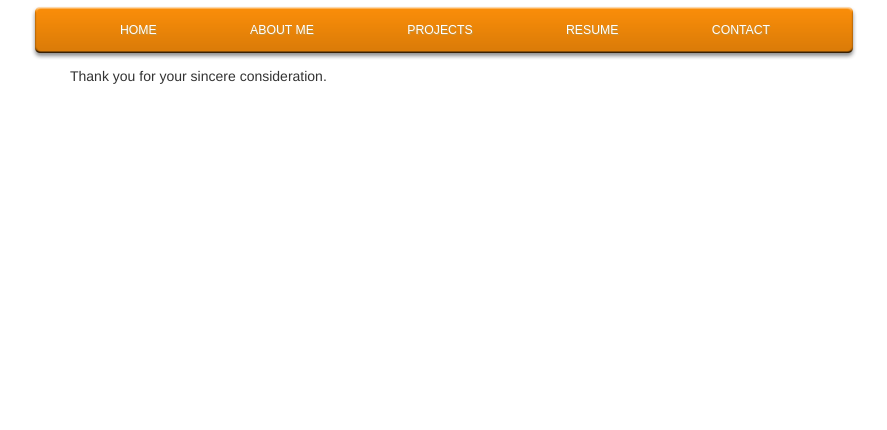
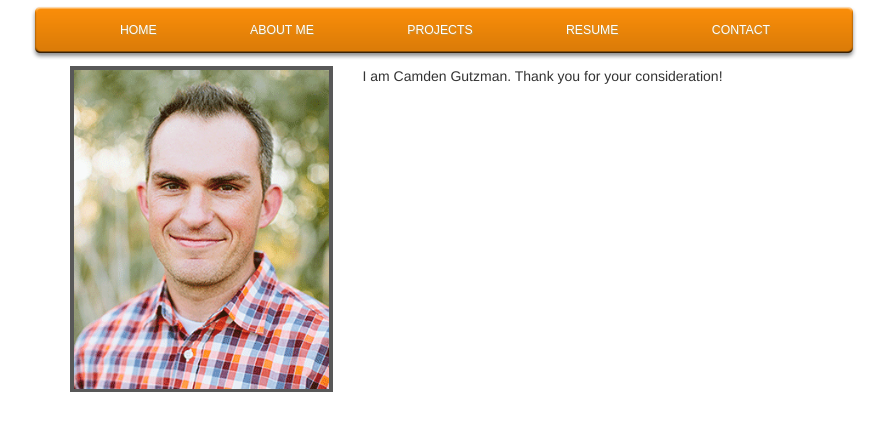
Before and after one commit to GutzC/personal-site, a website: page Public/index.html at #/about in a window 1280 px wide. Shown: the whole page, without its empty margins (195-1082 px from the left). Drawn offline with nearby package versions, Linux system fonts and the light colour scheme; some packages are replaced by stand-ins of ours.

Commit message:
Added profile image and styling to home view. Created sample text for about page. Updated icons for social links.

```diff
--- a/Public/style/main.css
+++ b/Public/style/main.css
@@ -60,3 +60,10 @@ ul.menu-main-menu {
     margin-top: 20px;
     border: solid 1px #666;
 }
+
+.self-portrait {
+    width: 100%;
+    height: auto;
+    background-color: #585858;
+    padding: 0.25em;
+}
--- a/Public/views/home.html
+++ b/Public/views/home.html
@@ -1,7 +1,11 @@
 <div class="container home">
     <div class="row">
-        <div class="col-md-10 col-md-offset-2" >
-        <p>Thank you for your sincere consideration.</p>
+        <div class="col-md-2"></div>
+        <div class="col-md-3">
+            <img class="self-portrait" src="../img/selfportrait.gif" />
+        </div>
+        <div class="col-md-7" >
+            <p>I am Camden Gutzman. Thank you for your consideration!</p>
             <p></p>
         </div>
     </div>
```
Also changed, not shown: Public/views/about.html (+10 -1 lines), Public/views/resume.html (+6 -2 lines), Public/img/familypic.gif (added), Public/img/selfportrait.gif (added).
